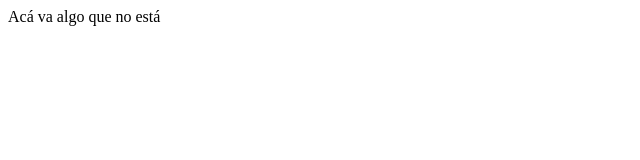
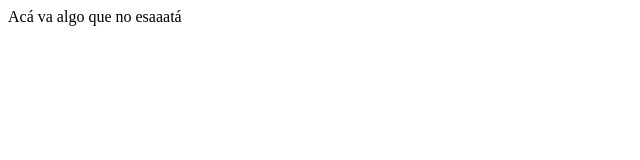
Before and after one commit to DanielMartinezC/is3-demo, a plain HTML site: page index.html in a window 1280 px wide. Shown: the full height of the page, 0-640 px from the left. Drawn offline with Linux system fonts and the light colour scheme.

Commit message:
otro commit

```diff
--- a/index.html
+++ b/index.html
@@ -1,3 +1,3 @@
 <div>
-    <p>Ac&aacute; va algo que no est&aacute;</p>
+    <p>Ac&aacute; va algo que no esaaat&aacute;</p>
 </div>
```
